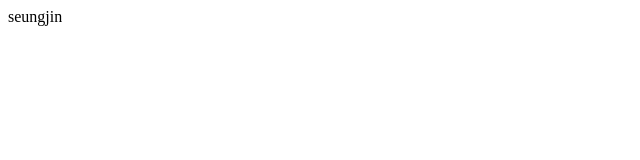
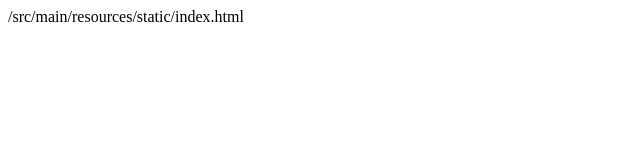
Before and after one commit to LeoKang/GitActionTest, a plain HTML site: page src/main/resources/static/index.html in a window 1280 px wide. Shown: the whole page, without its empty margins (0-640 px from the left). Drawn offline with Linux system fonts and the light colour scheme.

Commit message:
edit index.html

```diff
--- a/src/main/resources/static/index.html
+++ b/src/main/resources/static/index.html
@@ -5,6 +5,6 @@
     <title>Title</title>
 </head>
 <body>
-seungjin
+/src/main/resources/static/index.html
 </body>
 </html>
```
